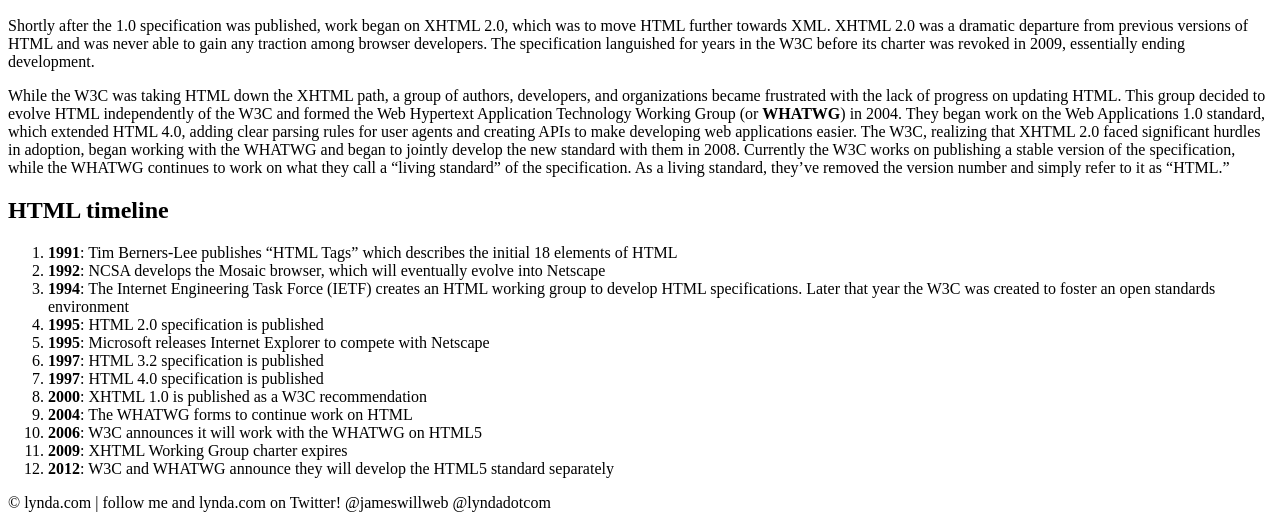
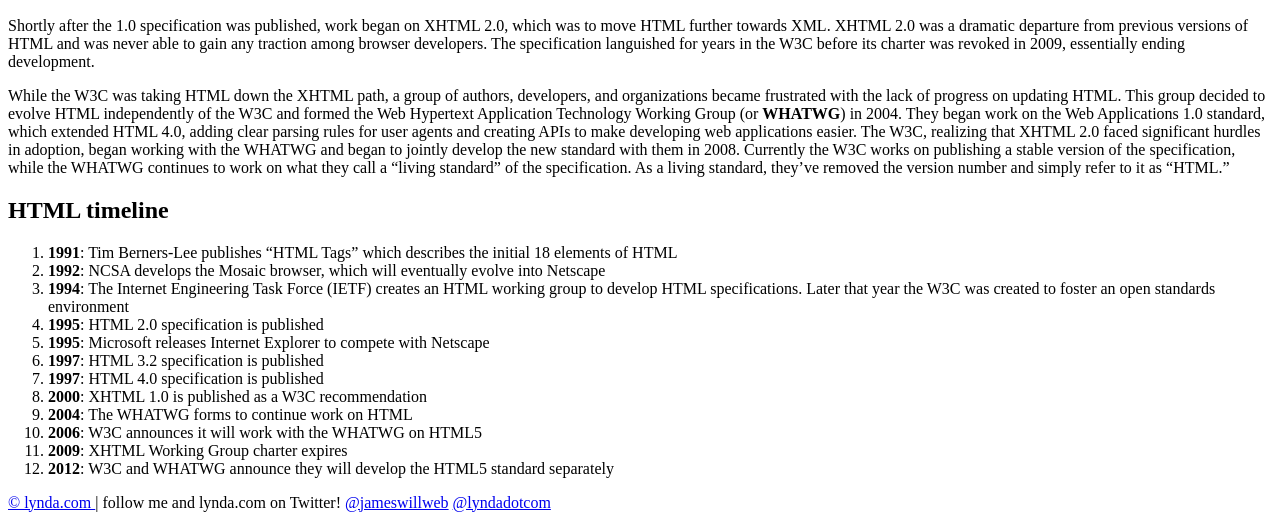
Before and after one commit to TheHagueUniversity/getting-started-and-html-challenge-jaloveckasi, a plain HTML site: page Challenge1_Getting_Started_HTML (2)/intro.html in a window 1280 px wide. Shown: the part 1259-1787 px from the top of the page. Drawn offline with Linux system fonts and the light colour scheme.

Commit message:
Update intro.html

```diff
--- a/Challenge1_Getting_Started_HTML (2)/intro.html
+++ b/Challenge1_Getting_Started_HTML (2)/intro.html
@@ -52,6 +52,7 @@
   <li><b>2009</b>: XHTML Working Group charter expires</li>
   <li><b>2012</b>: W3C and WHATWG announce they will develop the HTML5 standard separately</li>
 </ol>
-<p>&copy; lynda.com | follow me and lynda.com on Twitter! @jameswillweb @lyndadotcom</p>
+<footer><p><a href="https://www.lynda.com">&copy; lynda.com </a> | follow me and lynda.com on Twitter! <a href="https://twitter.com/jameswillweb">@jameswillweb</a> <a href="https://twitter.com/lynda">@lyndadotcom</a></p></footer>
+
 </body>
 </html>
```
